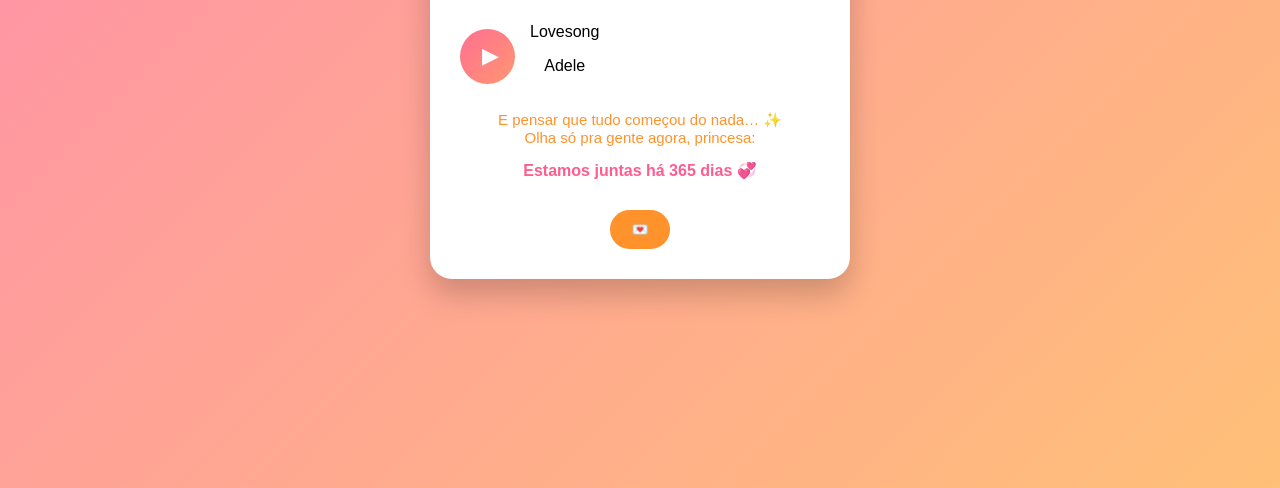
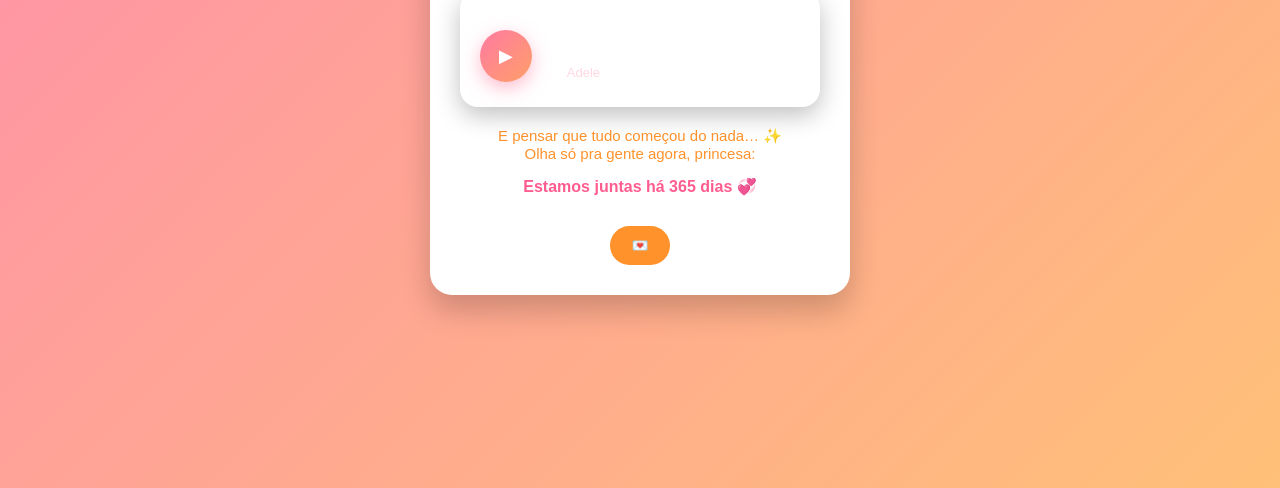
Before and after one commit to dudaquebratudo123/meu-grande-amor, a plain HTML site: page index.html in a window 1280 px wide. Shown: the part 312-800 px from the top of the page. Drawn offline with Linux system fonts and the light colour scheme.

Commit message:
Update style.css

```diff
--- a/style.css
+++ b/style.css
@@ -11,31 +11,70 @@ body {
 .player {
   display: flex;
   align-items: center;
-  gap: 15px;
+  gap: 16px;
+  background: rgba(255, 255, 255, 0.06);
+  padding: 14px 20px;
+  border-radius: 18px;
+  max-width: 340px;
+  backdrop-filter: blur(8px);
+  box-shadow: 0 8px 25px rgba(0, 0, 0, 0.25);
   margin: 20px 0;
 }
 
 #playBtn {
-  width: 55px;
-  height: 55px;
+  width: 52px;
+  height: 52px;
   border-radius: 50%;
   border: none;
-  background: linear-gradient(135deg, #ff6f91, #ff9671);
+  background: linear-gradient(135deg, #ff7aa2, #ff9f68);
   color: white;
-  font-size: 22px;
+  font-size: 18px;
   cursor: pointer;
-  transition: transform 0.2s;
+  display: flex;
+  align-items: center;
+  justify-content: center;
+  transition: transform 0.2s ease, box-shadow 0.2s ease;
+  box-shadow: 0 6px 18px rgba(255, 122, 162, 0.5);
 }
 
 #playBtn:hover {
-  transform: scale(1.1);
+  transform: scale(1.05);
+  box-shadow: 0 8px 22px rgba(255, 159, 104, 0.6);
 }
 
-.song {
+#playBtn.playing {
+  animation: pulse 1.6s infinite;
+}
+
+.track-info {
+  display: flex;
+  flex-direction: column;
+}
+
+.track-info .title {
   color: white;
-  font-size: 16px;
-  opacity: 0.9;
+  font-size: 15px;
+  font-weight: 600;
 }
+
+.track-info .artist {
+  color: #ffd1dc;
+  font-size: 13px;
+  opacity: 0.85;
+}
+
+@keyframes pulse {
+  0% {
+    box-shadow: 0 0 0 0 rgba(255, 122, 162, 0.6);
+  }
+  70% {
+    box-shadow: 0 0 0 12px rgba(255, 122, 162, 0);
+  }
+  100% {
+    box-shadow: 0 0 0 0 rgba(255, 122, 162, 0);
+  }
+}
+
 
   .card {
     background: white;
```
